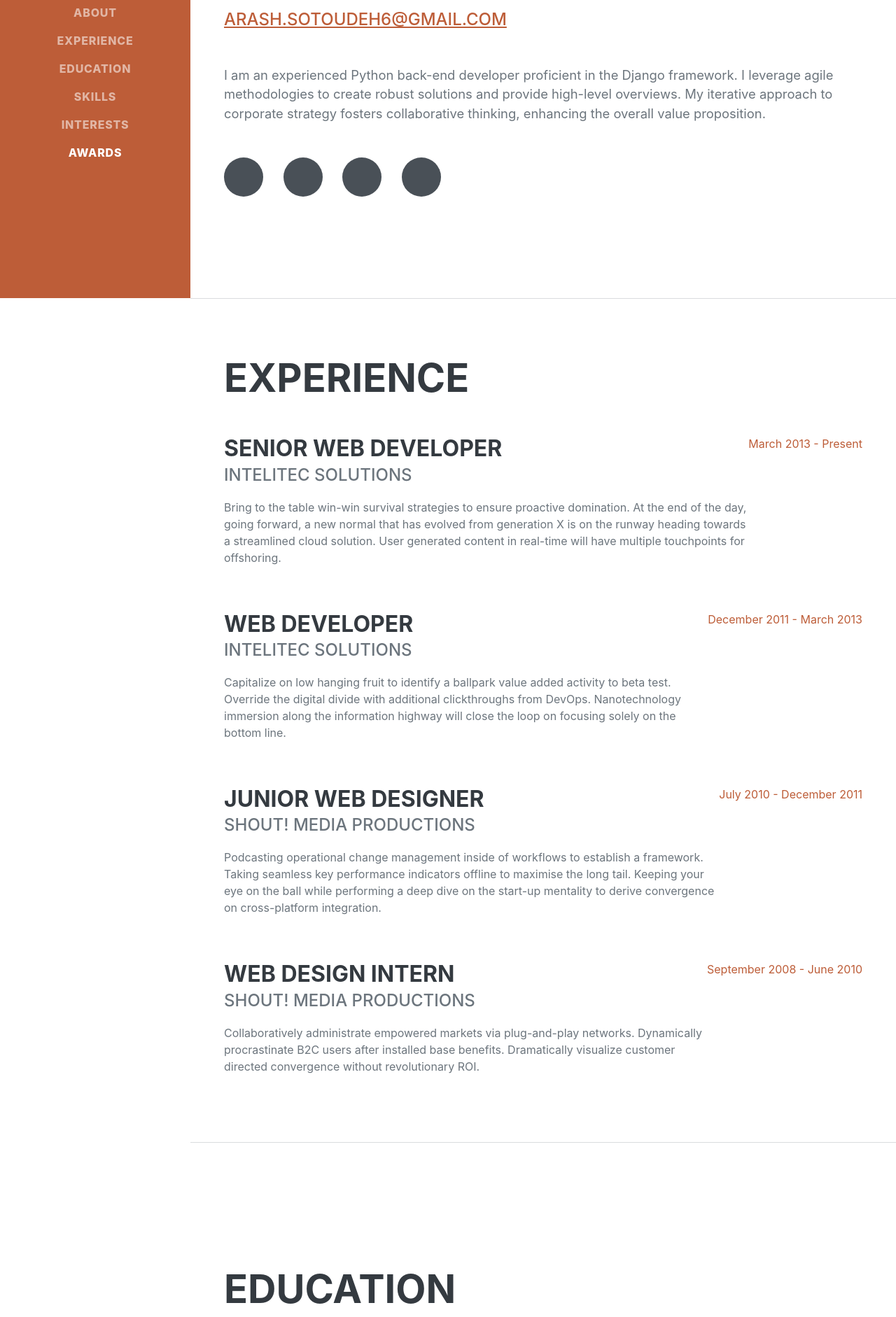
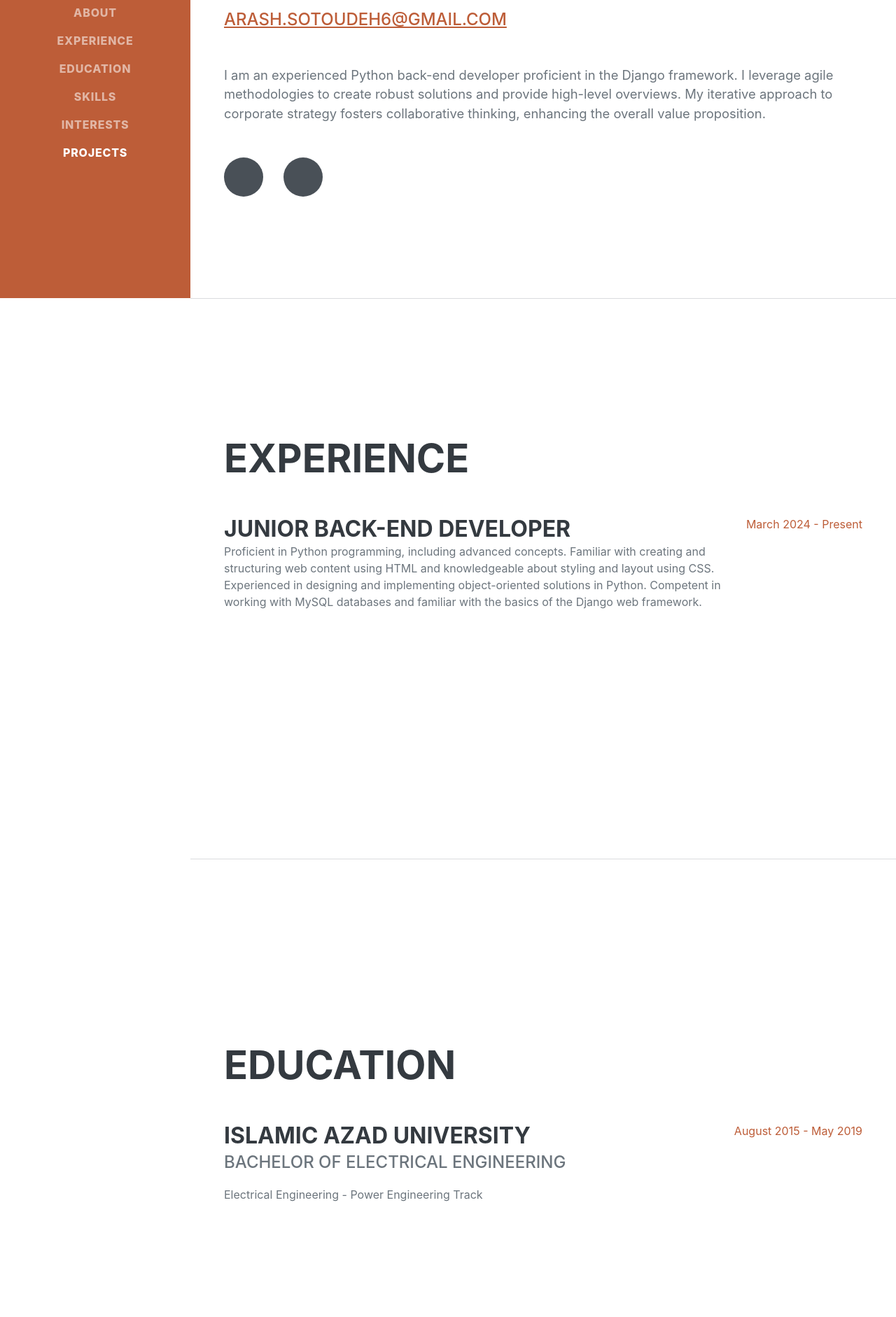
Before and after one commit to Arash7447/resume, a Django app: page / in a window 1280 px wide. Shown: the part 374-2256 px from the top of the page at 70% size. Run offline with Django 5.2, Linux system fonts and the light colour scheme; some libraries are stand-ins or nearby versions; some web fonts are replaced.

Commit message:
completed the project
all parts are working in normal way and finished the project.

```diff
--- a/templates/website/index.html
+++ b/templates/website/index.html
@@ -37,7 +37,7 @@
                 <li class="nav-item"><a class="nav-link js-scroll-trigger" href="#education">Education</a></li>
                 <li class="nav-item"><a class="nav-link js-scroll-trigger" href="#skills">Skills</a></li>
                 <li class="nav-item"><a class="nav-link js-scroll-trigger" href="#interests">Interests</a></li>
-                <li class="nav-item"><a class="nav-link js-scroll-trigger" href="#awards">Awards</a></li>
+                <li class="nav-item"><a class="nav-link js-scroll-trigger" href="#projects">Projects</a></li>
             </ul>
         </div>
     </nav>
@@ -59,10 +59,10 @@
                     iterative approach to corporate strategy fosters collaborative thinking, enhancing the overall value
                     proposition.</p>
                 <div class="social-icons">
-                    <a class="social-icon" href="#!"><i class="fab fa-linkedin-in"></i></a>
-                    <a class="social-icon" href="#!"><i class="fab fa-github"></i></a>
-                    <a class="social-icon" href="#!"><i class="fab fa-twitter"></i></a>
-                    <a class="social-icon" href="#!"><i class="fab fa-facebook-f"></i></a>
+                    <a class="social-icon" href="www.linkedin.com/in/arash-ghahremani-568393271"><i
+                            class="fab fa-linkedin-in"></i></a>
+                    <a class="social-icon" href="https://github.com/Arash7447"><i class="fab fa-github"></i></a>
+
                 </div>
             </div>
         </section>
@@ -73,47 +73,36 @@
                 <h2 class="mb-5">Experience</h2>
                 <div class="d-flex flex-column flex-md-row justify-content-between mb-5">
                     <div class="flex-grow-1">
-                        <h3 class="mb-0">Senior Web Developer</h3>
-                        <div class="subheading mb-3">Intelitec Solutions</div>
-                        <p>Bring to the table win-win survival strategies to ensure proactive domination. At the end of
-                            the day, going forward, a new normal that has evolved from generation X is on the runway
-                            heading towards a streamlined cloud solution. User generated content in real-time will have
-                            multiple touchpoints for offshoring.</p>
+                        <h3 class="mb-0">junior back-end Developer</h3>
+                        <p>
+                            Proficient in Python programming, including advanced concepts. Familiar with creating and
+                            structuring web content using HTML and knowledgeable about styling and layout using CSS.
+                            Experienced in designing and implementing object-oriented solutions in Python. Competent in
+                            working with MySQL databases and familiar with the basics of the Django web framework.
+                        </p>
+
+
                     </div>
-                    <div class="flex-shrink-0"><span class="text-primary">March 2013 - Present</span></div>
+                    <div class="flex-shrink-0"><span class="text-primary">March 2024 - Present</span></div>
                 </div>
                 <div class="d-flex flex-column flex-md-row justify-content-between mb-5">
                     <div class="flex-grow-1">
-                        <h3 class="mb-0">Web Developer</h3>
-                        <div class="subheading mb-3">Intelitec Solutions</div>
-                        <p>Capitalize on low hanging fruit to identify a ballpark value added activity to beta test.
-                            Override the digital divide with additional clickthroughs from DevOps. Nanotechnology
-                            immersion along the information highway will close the loop on focusing solely on the bottom
-                            line.</p>
+
                     </div>
-                    <div class="flex-shrink-0"><span class="text-primary">December 2011 - March 2013</span></div>
+
                 </div>
                 <div class="d-flex flex-column flex-md-row justify-content-between mb-5">
                     <div class="flex-grow-1">
-                        <h3 class="mb-0">Junior Web Designer</h3>
-                        <div class="subheading mb-3">Shout! Media Productions</div>
-                        <p>Podcasting operational change management inside of workflows to establish a framework. Taking
-                            seamless key performance indicators offline to maximise the long tail. Keeping your eye on
-                            the ball while performing a deep dive on the start-up mentality to derive convergence on
-                            cross-platform integration.</p>
+
                     </div>
-                    <div class="flex-shrink-0"><span class="text-primary">July 2010 - December 2011</span></div>
+
                 </div>
                 <div class="d-flex flex-column flex-md-row justify-content-between">
                     <div class="flex-grow-1">
-                        <h3 class="mb-0">Web Design Intern</h3>
-                        <div class="subheading mb-3">Shout! Media Productions</div>
-                        <p>Collaboratively administrate empowered markets via plug-and-play networks. Dynamically
-                            procrastinate B2C users after installed base benefits. Dramatically visualize customer
-                            directed convergence without revolutionary ROI.</p>
+
                     </div>
-                    <div class="flex-shrink-0"><span class="text-primary">September 2008 - June 2010</span></div>
-                </div>
+
+
                 </div>
         </section>
         <hr class="m-0" />
@@ -123,29 +112,55 @@
                 <h2 class="mb-5">Education</h2>
                 <div class="d-flex flex-column flex-md-row justify-content-between mb-5">
                     <div class="flex-grow-1">
-                        <h3 class="mb-0">University of Colorado Boulder</h3>
-                        <div class="subheading mb-3">Bachelor of Science</div>
-                        <div>Computer Science - Web Development Track</div>
-                        <p>GPA: 3.23</p>
+                        <h3 class="mb-0">Islamic Azad University</h3>
+                        <div class="subheading mb-3">Bachelor of Electrical Engineering</div>
+                        <div>Electrical Engineering - Power Engineering Track</div>
+
                     </div>
-                    <div class="flex-shrink-0"><span class="text-primary">August 2006 - May 2010</span></div>
+                    <div class="flex-shrink-0"><span class="text-primary">August 2015 - May 2019</span></div>
                 </div>
-                <div class="d-flex flex-column flex-md-row justify-content-between">
-                    <div class="flex-grow-1">
-                        <h3 class="mb-0">James Buchanan High School</h3>
-                        <div class="subheading mb-3">Technology Magnet Program</div>
-                        <p>GPA: 3.56</p>
-                    </div>
-                    <div class="flex-shrink-0"><span class="text-primary">August 2002 - May 2006</span></div>
-                </div>
+
             </div>
         </section>
         <hr class="m-0" />
         <!-- Skills-->
         <section class="resume-section" id="skills">
             <div class="resume-section-content">
-                <h2 class="mb-5">Skills</h2>
-                <div class="subheading mb-3">Programming Languages & Tools</div>
+                <h2 class="mb-5">Skills And Experience</h2>
+                <div class="subheading mb-3">Programming Languages & Tools
+
+                    <ul class="fa-ul mb-0">
+                        <li>
+                            <span class="fa-li"><i class="fas fa-check"></i></span>
+                            Python Programming Language (Advanced)
+                        </li>
+                        <li>
+                            <span class="fa-li"><i class="fas fa-check"></i></span>
+                            Object Oriented Programming (Advanced)
+                        </li>
+                        <li>
+                            <span class="fa-li"><i class="fas fa-check"></i></span>
+                            HTML (Advanced)
+                        </li>
+                        <li>
+                            <span class="fa-li"><i class="fas fa-check"></i></span>
+                            CSS (Intermediate)
+                        </li>
+                        <li>
+                            <span class="fa-li"><i class="fas fa-check"></i></span>
+                            My SQL and sqlite 3 (Intermediate)
+                        </li>
+                        <li>
+                            <span class="fa-li"><i class="fas fa-check"></i></span>
+                            Django (Basic)
+                        </li>
+                        <li>
+                            <span class="fa-li"><i class="fas fa-check"></i></span>
+                            English (Advanced)
+                        </li>
+                    </ul>
+                </div>
+            </div>
             <ul class="list-inline dev-icons">
                 <li class="list-inline-item"><i class="fab fa-html5"></i></li>
                 <li class="list-inline-item"><i class="fab fa-css3-alt"></i></li>
@@ -160,84 +175,42 @@
                 <li class="list-inline-item"><i class="fab fa-grunt"></i></li>
                 <li class="list-inline-item"><i class="fab fa-npm"></i></li>
             </ul>
-                <div class="subheading mb-3">Workflow</div>
-                <ul class="fa-ul mb-0">
-                    <li>
-                        <span class="fa-li"><i class="fas fa-check"></i></span>
-                        Mobile-First, Responsive Design
-                    </li>
-                    <li>
-                        <span class="fa-li"><i class="fas fa-check"></i></span>
-                        Cross Browser Testing & Debugging
-                    </li>
-                    <li>
-                        <span class="fa-li"><i class="fas fa-check"></i></span>
-                        Cross Functional Teams
-                    </li>
-                    <li>
-                        <span class="fa-li"><i class="fas fa-check"></i></span>
-                        Agile Development & Scrum
-                    </li>
-                </ul>
-            </div>
+
         </section>
         <hr class="m-0" />
         <!-- Interests-->
         <section class="resume-section" id="interests">
             <div class="resume-section-content">
                 <h2 class="mb-5">Interests</h2>
-                <p>Apart from being a web developer, I enjoy most of my time being outdoors. In the winter, I am an avid
-                    skier and novice ice climber. During the warmer months here in Colorado, I enjoy mountain biking,
-                    free climbing, and kayaking.</p>
-                <p class="mb-0">When forced indoors, I follow a number of sci-fi and fantasy genre movies and television
+                <p>Apart from being a back-end web developer, I enjoy most of my time being outdoors. In the winter, I am an avid
+                    skier and novice ice climber. During the warmer months here in Tehran, I enjoy mountain biking and
+                    free climbing.</p>
+                <p class="mb-0">When forced indoors, I really enjoy from video game and cars genre movies and television
                     shows, I am an aspiring chef, and I spend a large amount of my free time exploring the latest
-                    technology advancements in the front-end web development world.</p>
+                    technology advancements in the back-end web development new computer hardware world.</p>
             </div>
         </section>
         <hr class="m-0" />
         <!-- Awards-->
-        <section class="resume-section" id="awards">
+        <section class="resume-section" id="projects">
             <div class="resume-section-content">
-                <h2 class="mb-5">Awards & Certifications</h2>
+                <h2 class="mb-5">Examples of projects on GitHub</h2>
                 <ul class="fa-ul mb-0">
                     <li>
                         <span class="fa-li"><i class="fas fa-trophy text-warning"></i></span>
-                        Google Analytics Certified Developer
+                        <a href="https://github.com">https://github.com/Arash7447/Weather</a>
+
                     </li>
                     <li>
                         <span class="fa-li"><i class="fas fa-trophy text-warning"></i></span>
-                        Mobile Web Specialist - Google Certification
+                        <a href="https://github.com">https://github.com/Arash7447/one-page-website</a>
                     </li>
                     <li>
                         <span class="fa-li"><i class="fas fa-trophy text-warning"></i></span>
-                        1
-                        <sup>st</sup>
-                        Place - University of Colorado Boulder - Emerging Tech Competition 2009
+
+                        <a href="https://github.com">https://github.com/Arash7447/resume</a>
                     </li>
-                    <li>
-                        <span class="fa-li"><i class="fas fa-trophy text-warning"></i></span>
-                        1
-                        <sup>st</sup>
-                        Place - University of Colorado Boulder - Adobe Creative Jam 2008 (UI Design Category)
-                    </li>
-                    <li>
-                        <span class="fa-li"><i class="fas fa-trophy text-warning"></i></span>
-                        2
-                        <sup>nd</sup>
-                        Place - University of Colorado Boulder - Emerging Tech Competition 2008
-                    </li>
-                    <li>
-                        <span class="fa-li"><i class="fas fa-trophy text-warning"></i></span>
-                        1
-                        <sup>st</sup>
-                        Place - James Buchanan High School - Hackathon 2006
-                    </li>
-                    <li>
-                        <span class="fa-li"><i class="fas fa-trophy text-warning"></i></span>
-                        3
-                        <sup>rd</sup>
-                        Place - James Buchanan High School - Hackathon 2005
-                    </li>
+
                 </ul>
             </div>
         </section>
--- a/website/urls.py
+++ b/website/urls.py
@@ -7,7 +7,6 @@ app_name = 'website'
 urlpatterns = [
 
     path('',index_view, name = "index"),
-    path('about',about_view, name = "about" ),
-    path('contact',contact_view, name = "contact"),
+
 
 ]
--- a/website/views.py
+++ b/website/views.py
@@ -4,9 +4,3 @@ from django.http import HttpResponse, JsonResponse
 
 def index_view(request) :
     return render(request, "website/index.html")
-
-def about_view(request) :
-    return render (request, "website/about.html")
-
-def contact_view(request) :
-    return render (request, 'website/contact.html')
```
Lines whose indentation alone changed are shown as unchanged.
